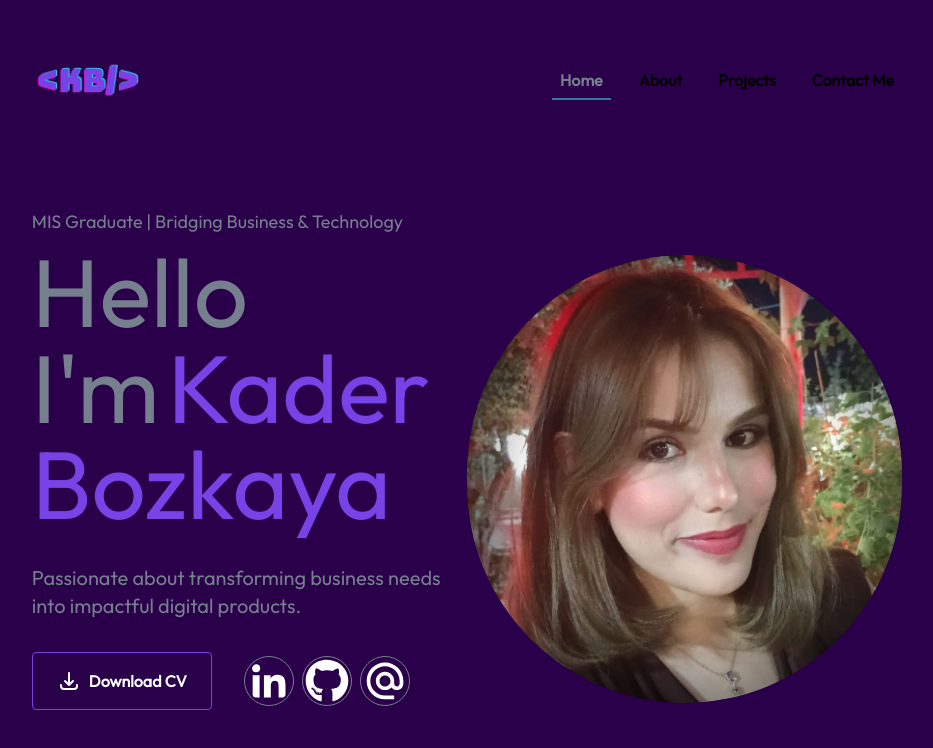
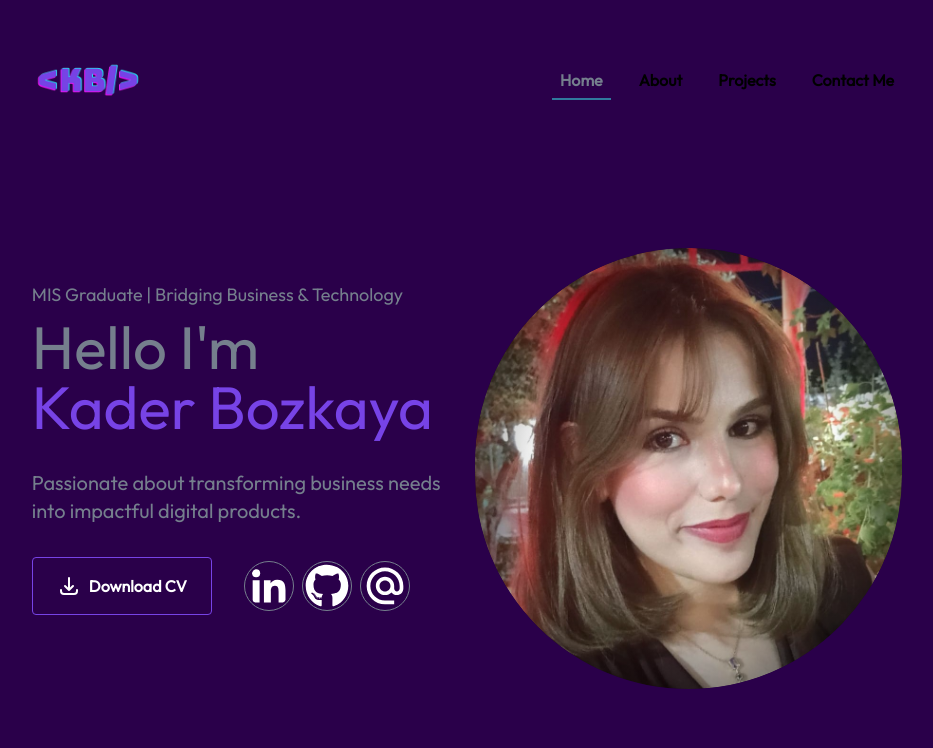
Before and after one commit to kaderbozkaya/portfolio, a Next.js app: page / in a window 1280 px wide. Shown: the top 748 px of the page, without its empty margins (173-1106 px from the left). Built offline with nearby package versions, Linux system fonts and the light colour scheme.

Commit message:
responsive adjustments have been made

```diff
--- a/app/Header/page.tsx
+++ b/app/Header/page.tsx
@@ -10,15 +10,13 @@ export default function Header() {
   return (
     <header className="h-[100vh] text-white md:py-12 relative ">
       <div className="flex  flex-col md:flex-row items-center justify-between px-[8%] lg:px-[16%]">
-        <div className="lg:w-1/2 text-start md:text-left">
-          <p className="text-lg mb-2 text-[var(--text-color)]">
+        <div className="lg:w-1/2 text-start ">
+          <p className="text-lg  mb-2 text-[var(--text-color)]">
             MIS Graduate | Bridging Business & Technology
           </p>
-          <h1 className="text-5xl text-start lg:text-8xl mb-2 text-[var(--text-color)]">
-            Hello I&apos;m
-            <span className="text-[var(--text-color2)] ml-2">
-              Kader Bozkaya
-            </span>
+          <h1 className="text-5xl text-start lg:text-6xl mb-2 text-[var(--text-color)]">
+            Hello I&apos;m <br />
+            <span className="text-[var(--text-color2)] ">Kader Bozkaya</span>
           </h1>
           <p className="text-[color:var(--text-color)] text-md lg:text-xl my-8">
             Passionate about transforming business needs into impactful digital
@@ -49,7 +47,7 @@ export default function Header() {
             </div>
           </div>
         </div>
-        <div className="w-2/3 lg:w-1/2 mt-10 lg:mt:0 flex justify-center relative">
+        <div className="w-2/3 lg:w-1/2 mt-10 flex justify-center relative md:ml-4">
           <div className="relative rounded-full flex items-center justify-center">
             <div className="relative hero-image w-full h-full rounded-full overflow-hidden">
               <Image
```
